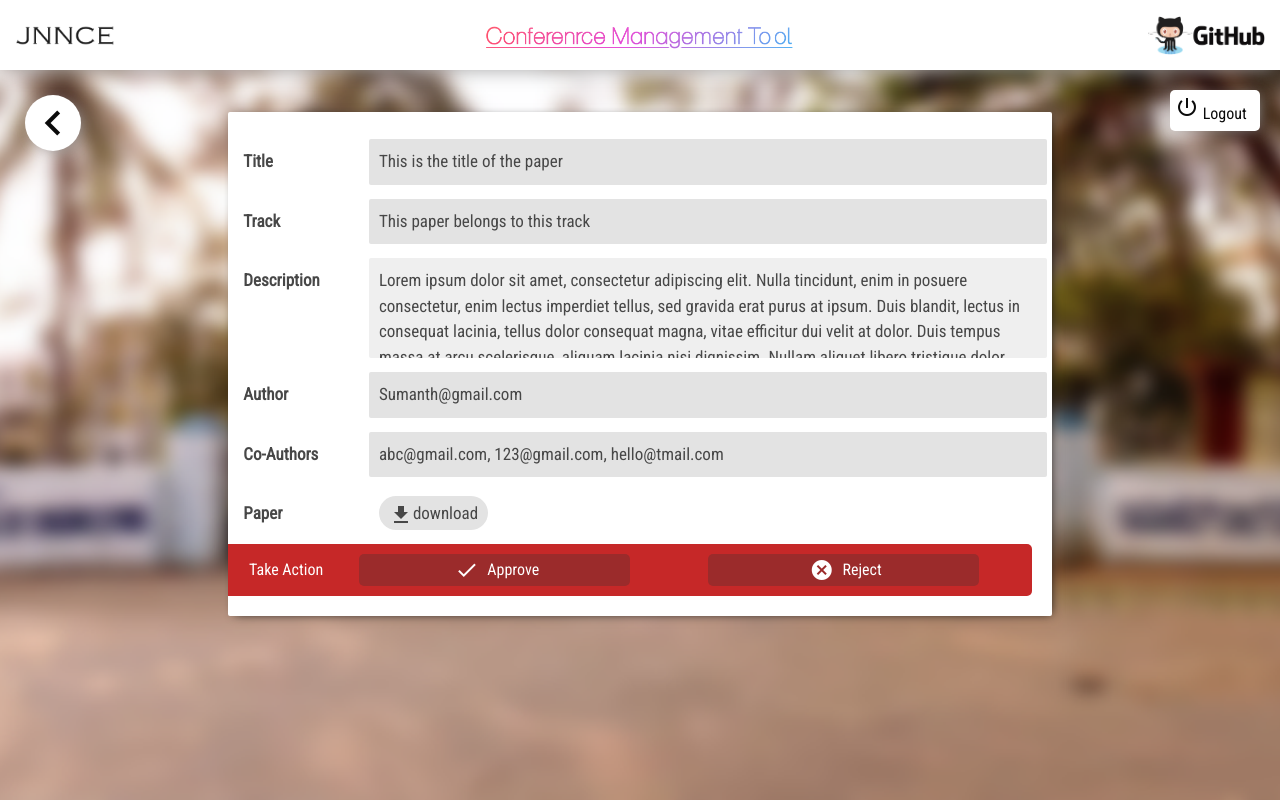
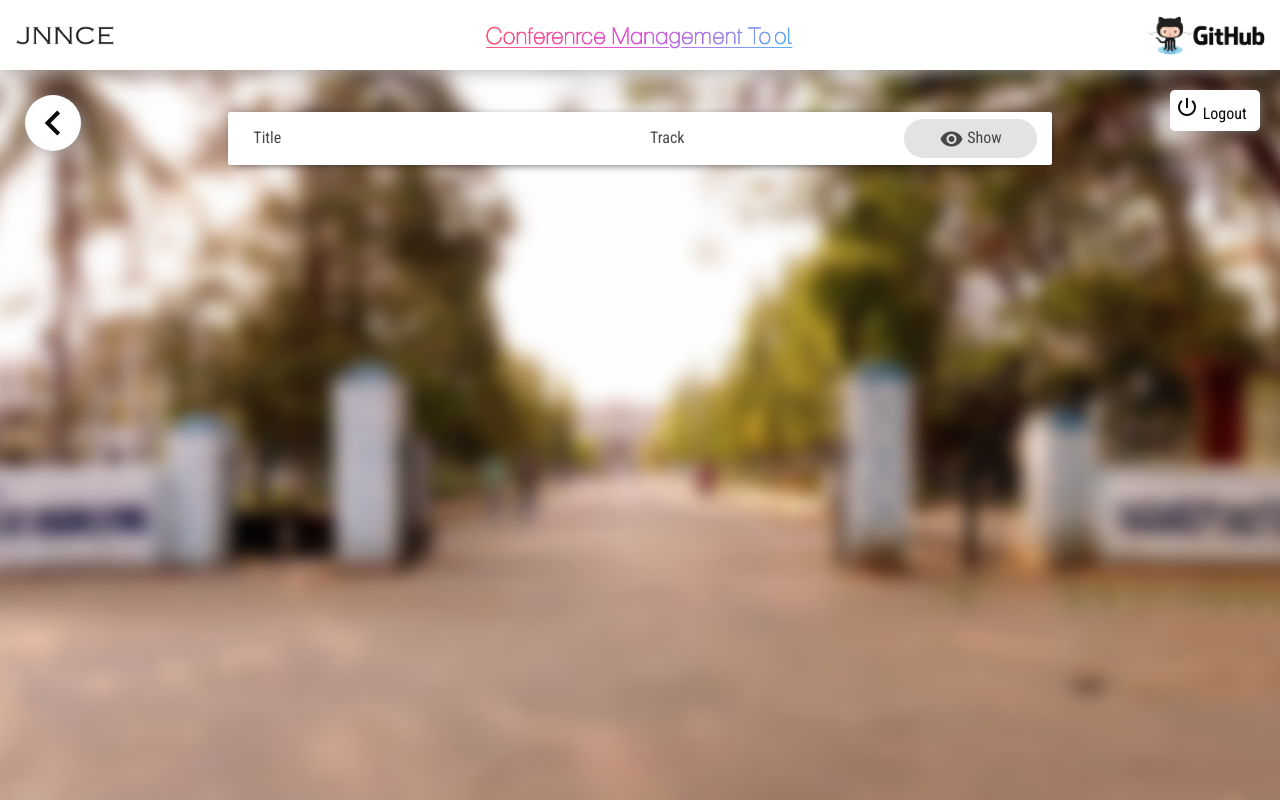
Before and after one commit to SummySumanth/Conference-tool, a PHP site: page /navigation/evaluator/evaluate/evaluate.html in a window 1280 px wide. Run offline with PHP 8.4, Linux system fonts and the light colour scheme; some web fonts are replaced.

Commit message:
evaluate paper module

```diff
--- a/css/styles/evaluator/homepage/homepage.css
+++ b/css/styles/evaluator/homepage/homepage.css
@@ -30,8 +30,8 @@ body {
 .evaluate-card{
     text-align: center;
     color: #474747;
-    padding: 20px;
     background-color: #ffffff;
+    padding: 0px 10px;
     width: 100%;
     border-radius: 2px;
     cursor: default;
@@ -40,14 +40,14 @@ body {
     -moz-box-shadow: 3px 2px 10px -4px #151515;
     -o-box-shadow: 3px 2px 10px -4px #151515;
     transition: 0.25s ease-in-out;
-    overflow: auto;
+    overflow: hidden;
 }
 
 .evaluate-card:hover{
-    box-shadow: 4px 6px 35px -14px #151515;
-    -webkit-box-shadow: 4px 6px 35px -14px #151515;
-    -moz-box-shadow: 4px 6px 35px -14px #151515;
-    -o-box-shadow: 4px 6px 35px -14px #151515;
+    box-shadow: 3px 2px 22px -3px #151515;
+    -webkit-box-shadow: 3px 2px 22px -3px #151515;
+    -moz-box-shadow: 3px 2px 22px -3px #151515;
+    -o-box-shadow: 3px 2px 22px -3px #151515;
 }
 
 .field-header{
@@ -55,6 +55,12 @@ body {
     font-size: 17px;
     margin: 7px 0px;
     padding: 10px;
+}
+.field-header-row-card{
+    /*font-weight: bold;*/
+    /*font-size: 17px;*/
+    padding: 14px 10px;
+
 }
 .field-content{
     font-size: 17px;
@@ -71,7 +77,7 @@ body {
     background-color: #efefef;
 }
 
-.download-btn{
+.custom-btn1{
     cursor: pointer;
     margin: 7px 0px;
     padding: 7px 10px;
@@ -79,7 +85,7 @@ body {
     border-radius: 30px;
     transition: 0.25s ease-in-out;
 }
-.download-btn:hover{
+.custom-btn1:hover{
     box-shadow: 0px 4px 6px -3px #474739;
     -webkit-box-shadow: 0px 4px 6px -3px #474739;
     -moz-box-shadow: 0px 4px 6px -3px #474739;
@@ -129,3 +135,10 @@ body {
     width: 70px;
     height: 74px;
 }
+
+.show-hide-btn{
+    vertical-align: middle;
+    background-color: #e3e3e3;
+    border-radius: 30px;
+    padding: 5px
+}
--- a/navigation/evaluator/evaluate/evaluate.html
+++ b/navigation/evaluator/evaluate/evaluate.html
@@ -50,25 +50,31 @@
     </div>
     <div class="small-8 column small-centered">
         <div class="small-12 columns  text-center animated fadeInUpBig evaluate-card" style="margin-top: 7px">
-            <!--<div class="row">-->
-                <!--<div class="small-12 medium-2 columns text-left">-->
-                    <!--Title-->
-                <!--</div>-->
-                <!--<div class="small-12 medium-2 columns text-left">-->
-                    <!--Track-->
-                <!--</div>-->
-                <!--<div class="small-12 medium-4 columns text-left">-->
-                    <!--Description-->
-                <!--</div>-->
-                <!--<div class="small-12 medium-2 columns text-left">-->
-                    <!--Sumanth@gmail.com-->
-                <!--</div>-->
-                <!--<div class="small-12 medium-2 columns text-right">-->
-                    <!--Show/Hide-->
-                <!--</div>-->
-            <!--</div>-->
+            <div class="row" style="padding: 0px 20px;">
+                <div class="small-12 medium-6 columns text-left field-header-row-card" >
+                    Title
+                </div>
+                <div class="small-12 medium-4 columns text-left field-header-row-card" >
+                    Track
+                </div>
+                <span class="small-12 medium-2 columns text-center do-animation-trigger hover-red-trigger custom-btn1 hide-btn" style="margin: " >
+                    <i class="material-icons do-animation hover-red" style="vertical-align: middle">
+                        visibility
+                    </i> Show
+                </span>
+            </div>
 
-            <div class="row " id="track1" >
+            <div class="row " id="track1" style="display: none;">
+                <div class="row small-12 columns">
+                    <div class="small-12 medium-10 columns text-left">
+
+                    </div>
+                    <span class="small-12 medium-2 columns text-center do-animation-trigger hover-red-trigger custom-btn1 hide-btn" >
+                        <i class="material-icons do-animation hover-red" style="vertical-align: middle">
+                            visibility_off
+                        </i> Hide
+                    </span>
+                </div>
                 <div class="small-12 medium-2 columns text-left field-header">
                     Title
                 </div>
@@ -110,7 +116,7 @@
                     Paper
                 </div>
                 <div class="small-12 medium-10 columns text-left field-content background-white" >
-                    <span class="do-animation-trigger hover-red-trigger download-btn" >
+                    <span class="do-animation-trigger hover-red-trigger custom-btn1" >
                         <i class="material-icons do-animation hover-red" style="vertical-align: middle">
                             file_download
                         </i>download
```
